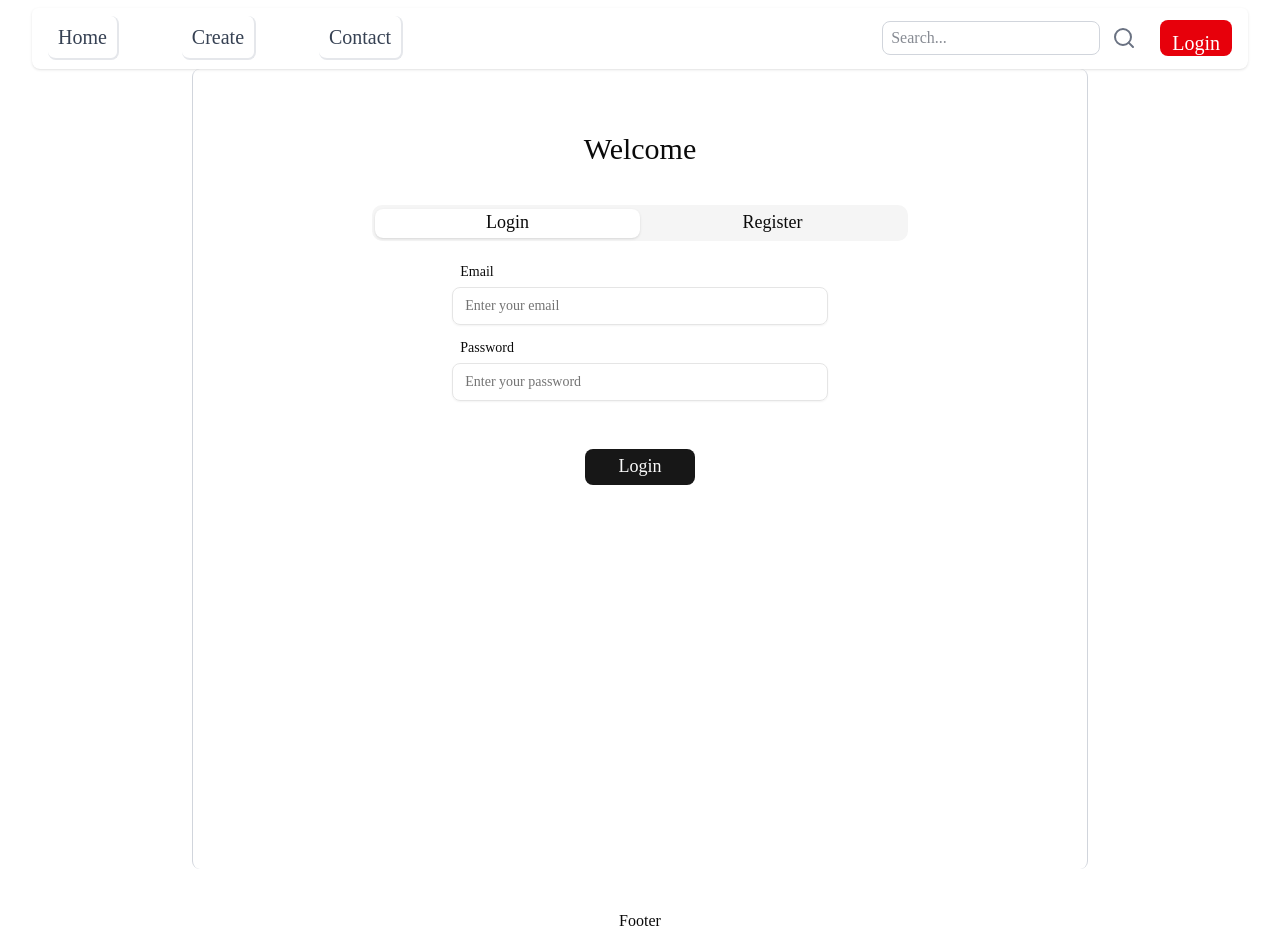
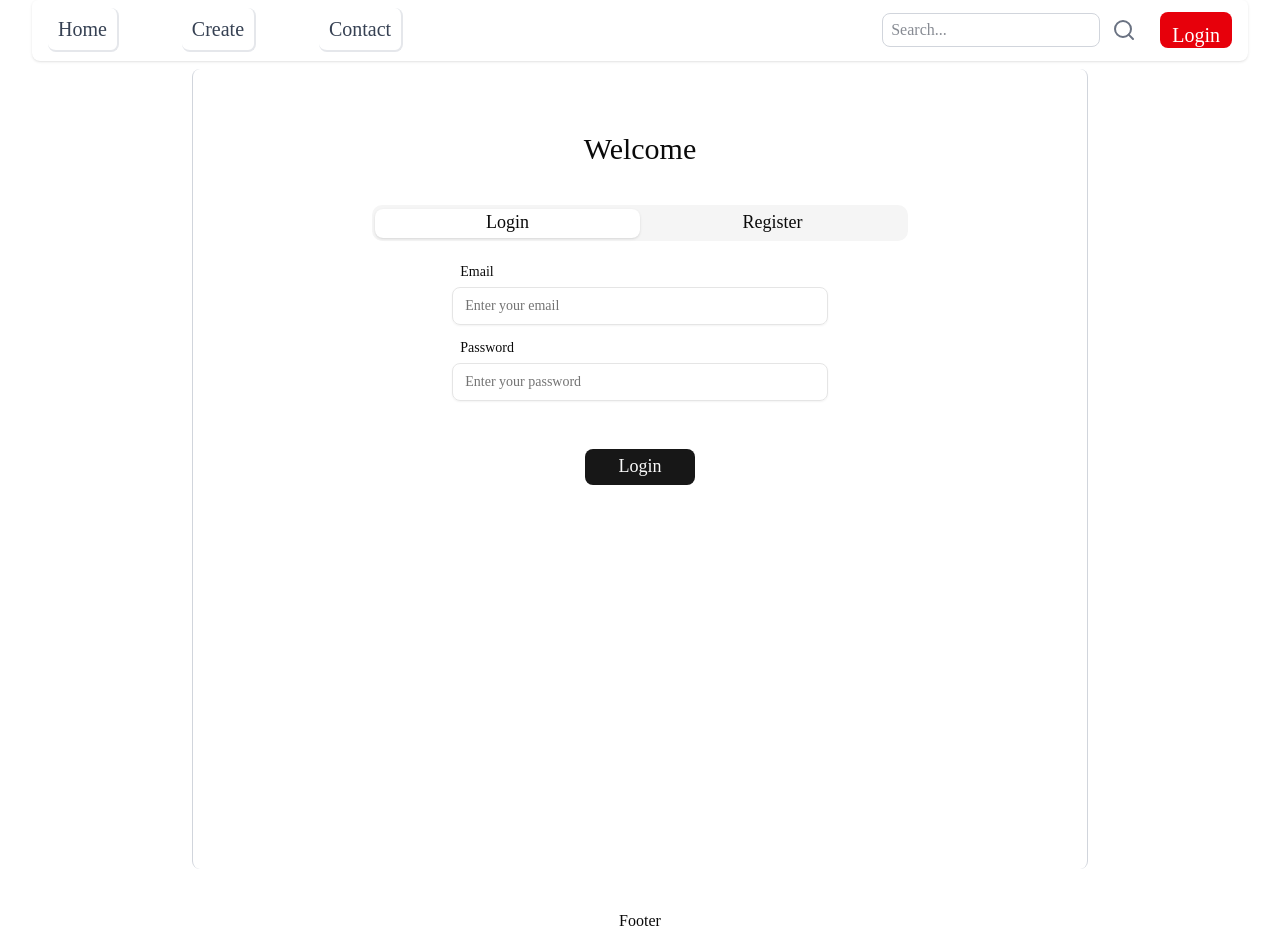
Before and after one commit to PREPMND/BlogMait, a Next.js app: page /auth in a window 1280 px wide. Built offline with nearby package versions, Linux system fonts and the light colour scheme; what @preplabs/validator would draw is missing.

Commit message:
Aug 6, 2026, 11:09 AM

```diff
--- a/components/layout/header.tsx
+++ b/components/layout/header.tsx
@@ -18,7 +18,7 @@ export default function Header() {
     const router =useRouter();
 
     return (
-        <div className="w-full select-none px-4 pt-2 z-50 rounded-b-md rounded-l-sm rounded-r-sm bg-white dark:bg-neutral-900 pb-2 shadow-sm shadow-olive-700 dark:shadow-neutral-400 border-b border-transparent dark:border-neutral-800 sticky top-0 mb-2 md:top-2 md:w-[95%] mx-auto h-18 flex justify-between items-center transition-colors duration-200">
+        <div className="w-full select-none px-4 pt-2 z-50 rounded-b-md rounded-l-sm rounded-r-sm bg-white dark:bg-neutral-900 pb-2 shadow-sm shadow-olive-700 dark:shadow-neutral-400 border-b border-transparent dark:border-neutral-800 sticky top-0 mb-2  md:w-[95%] mx-auto h-18 flex justify-between items-center transition-colors duration-200">
             <div className="flex items-center h-full justify-self-start md:w-[50%]" >
                 <nav className="flex items-center gap-8 justify-between w-[60%] text-gray-700 dark:text-neutral-300">
                     {
```
